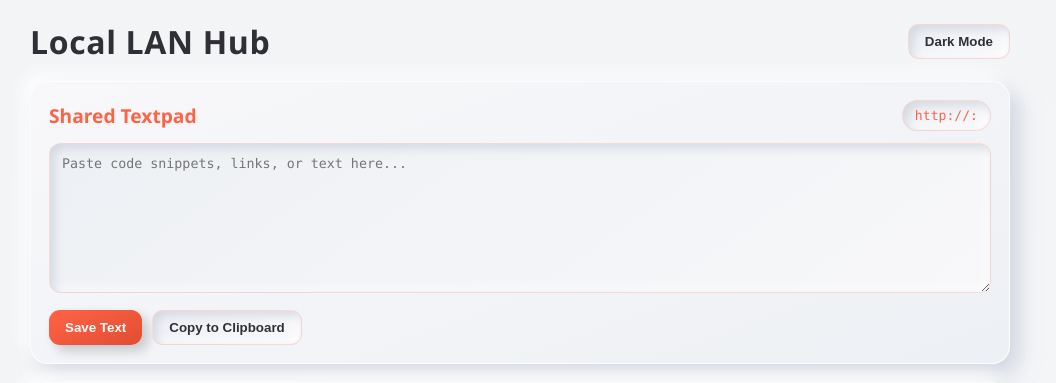
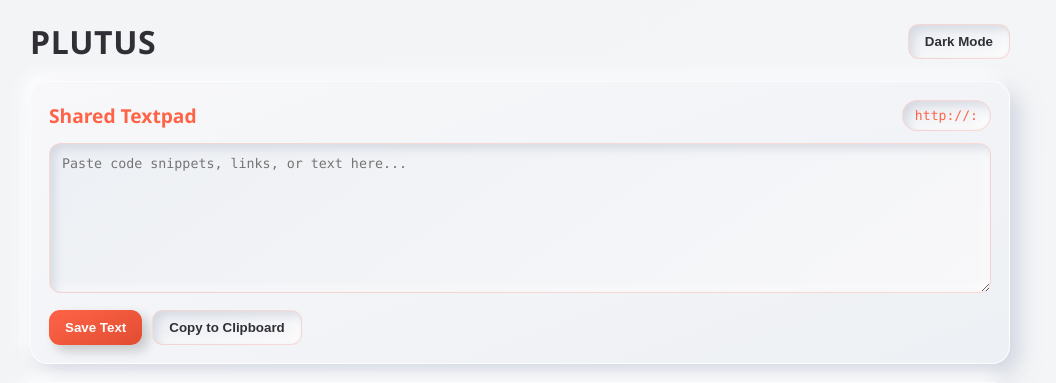
Before and after one commit to boldybaldy/plutus-lan_hub, a Flask app: template templates/index.html in a window 1280 px wide. Shown: the top 383 px of the page, without its empty margins (120-1176 px from the left). Run offline with Flask 3, Linux system fonts and the light colour scheme; the template is opened without the code that fills it, so the values that code supplies are empty; parts of the project's set-up code (start-up, migrations or seed data) failed here and were passed over.

Commit message:
readme:Add readme

```diff
--- a/templates/index.html
+++ b/templates/index.html
@@ -3,13 +3,13 @@
 <head>
     <meta charset="UTF-8">
     <meta name="viewport" content="width=device-width, initial-scale=1.0">
-    <title>Local Network Sharing</title>
+    <title>plutus - LAN hub</title>
     <link rel="stylesheet" href="{{ url_for('static', filename='css/styles.css') }}">
 </head>
 <body data-app-version="{{ version }}">
     <main class="app-shell">
         <header class="topbar">
-            <h1>Local LAN Hub</h1>
+            <h1>PLUTUS</h1>
             <button type="button" id="themeToggle" class="theme-toggle" onclick="toggleTheme()">Dark Mode</button>
         </header>
 
```
Also changed, not shown: README.md (added), 1 other file.
